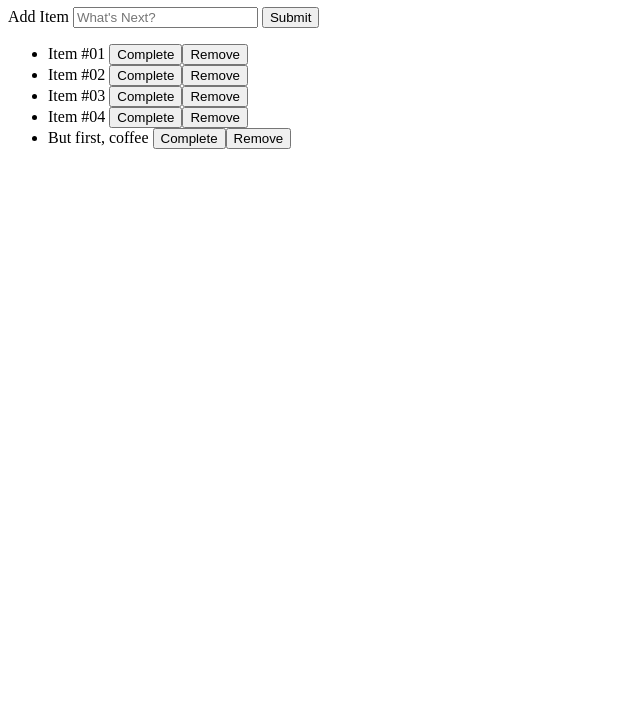
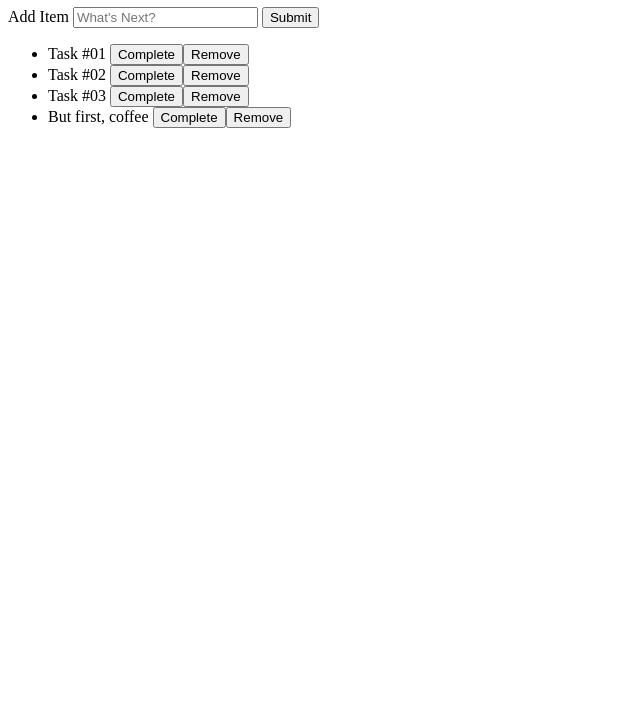
Before and after one commit to Hscheer1210/SB_Unit-4.4_Step-6_TODO-App, a plain HTML site: page index.html in a window 1280 px wide. Shown: the part 73-800 px from the top of the page, without its empty margins (0-640 px from the left). Drawn offline with Linux system fonts and the light colour scheme.

Commit message:
Update index.html

```diff
--- a/index.html
+++ b/index.html
@@ -17,10 +17,9 @@
     </form>
 
     <ul id="todo-list">
-        <li value="">Item #01 <button class="CB">Complete</button><button class="RB">Remove</button></li>
-        <li value="">Item #02 <button class="CB">Complete</button><button class="RB">Remove</button></li>
-        <li value="">Item #03 <button class="CB">Complete</button><button class="RB">Remove</button></li>
-        <li value="">Item #04 <button class="CB">Complete</button><button class="RB">Remove</button></li>
+        <li value="">Task #01 <button class="CB">Complete</button><button class="RB">Remove</button></li>
+        <li value="">Task #02 <button class="CB">Complete</button><button class="RB">Remove</button></li>
+        <li value="">Task #03 <button class="CB">Complete</button><button class="RB">Remove</button></li>
         <li value="">But first, coffee <button class="CB">Complete</button><button class="RB">Remove</button></li>
     </ul>
 
```
